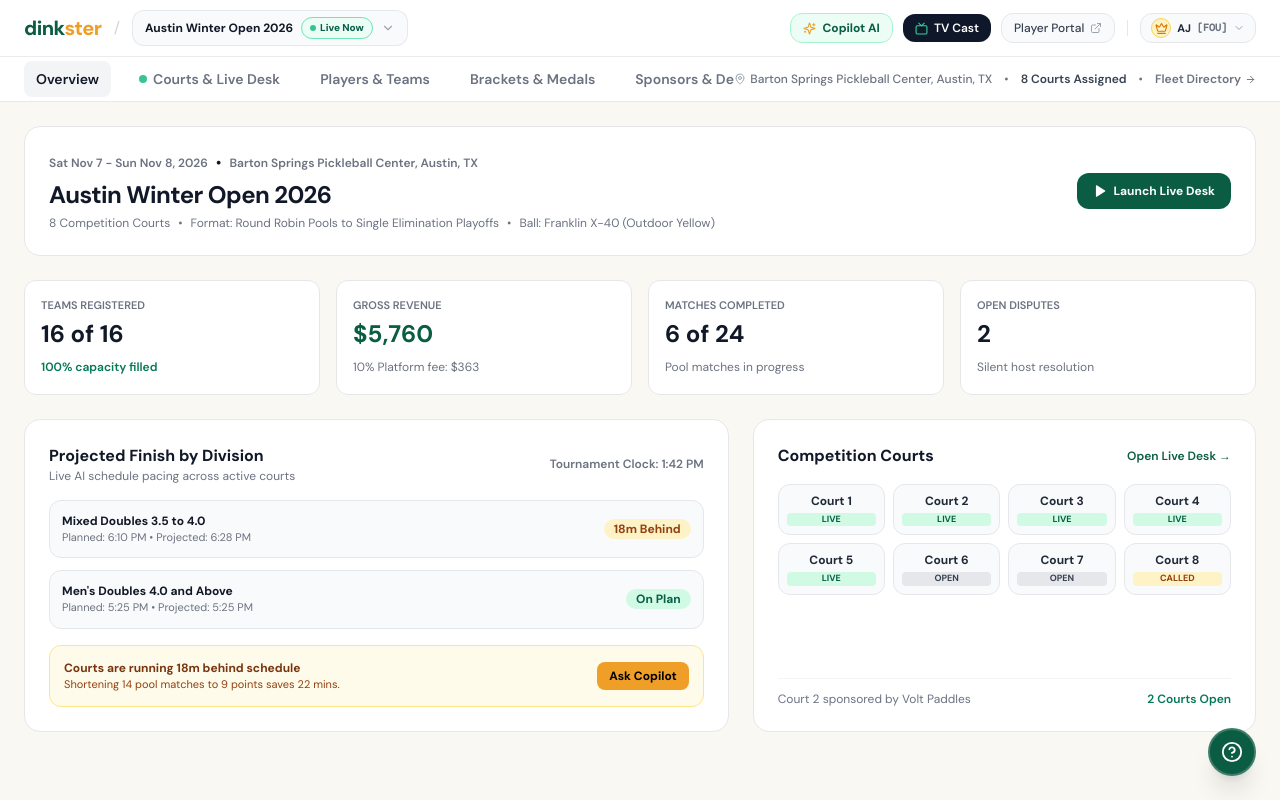
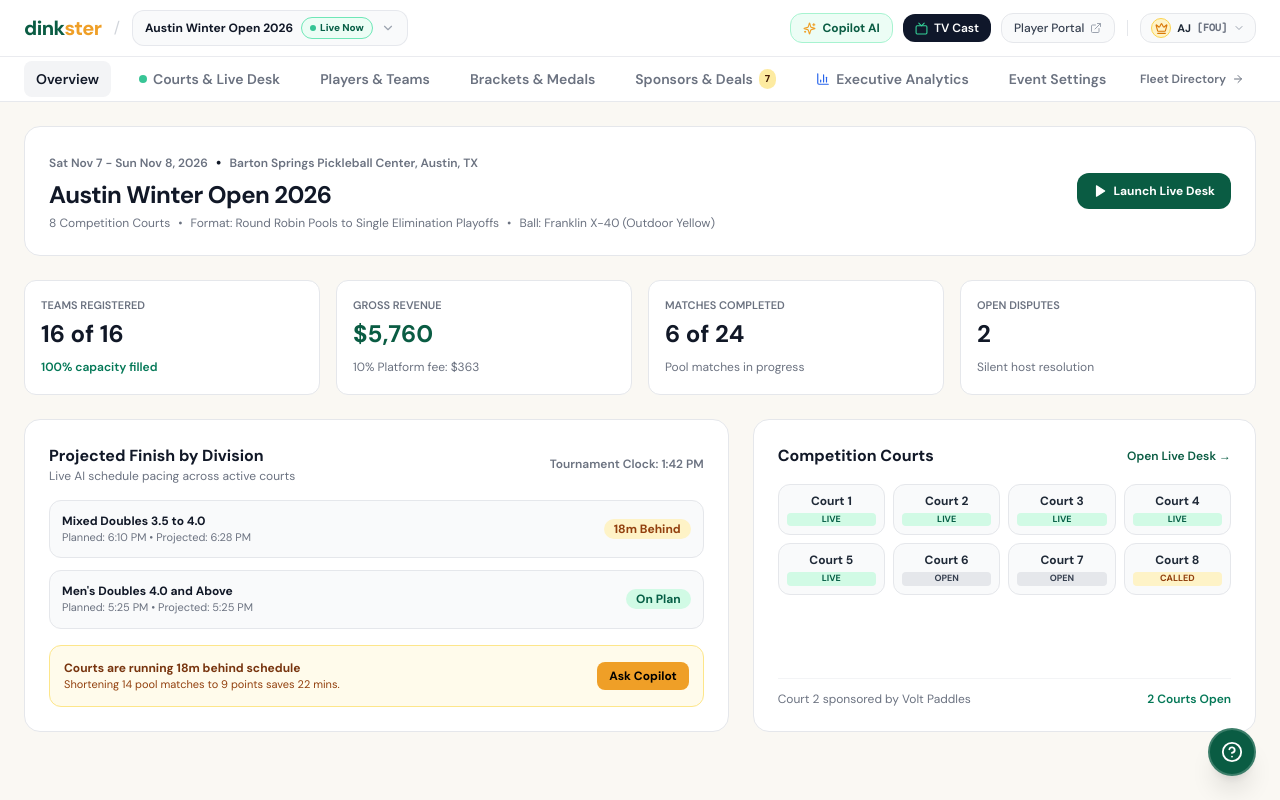
Before and after one commit to AimmanniGit/DinksterPB, a Next.js app in the folder apps/web/: page / in a window 1280 px wide. Shown: the top 800 px of the page. Built offline with nearby package versions, Linux system fonts and the light colour scheme.

Commit message:
fix(nav): eliminate menu overlap by removing redundant venue and court count from sub-navigation bar

```diff
--- a/apps/web/src/app/page.tsx
+++ b/apps/web/src/app/page.tsx
@@ -671,23 +671,16 @@ export default function DinksterV2Platform() {
               </button>
             </nav>
 
-            {/* Quick Context / Exit to Fleet shortcut */}
-            <div className="hidden lg:flex items-center gap-3 text-xs text-gray-500 shrink-0">
-              <span className="flex items-center gap-1 font-medium">
-                <MapPin size={12} className="text-gray-400" />
-                <span>{event.venue}</span>
-              </span>
-              <span>•</span>
-              <span className="font-semibold text-gray-700">{courts.length} Courts Assigned</span>
-              <span>•</span>
+            {/* Clean Exit to Fleet Directory shortcut (wide desktop only, eliminating menu overlap) */}
+            <div className="hidden xl:flex items-center shrink-0 pl-4">
               <button
                 type="button"
                 onClick={handleExitToFleet}
-                className="text-gray-500 hover:text-[#0A5C43] font-semibold transition flex items-center gap-1"
-                title="Return to Fleet Directory"
+                className="text-xs text-gray-500 hover:text-[#0A5C43] font-semibold transition flex items-center gap-1.5 px-3 py-1.5 rounded-lg hover:bg-gray-100"
+                title="Return to All Tournaments Fleet Directory"
               >
                 <span>Fleet Directory</span>
-                <ArrowRight size={11} />
+                <ArrowRight size={12} />
               </button>
             </div>
           </div>
```
